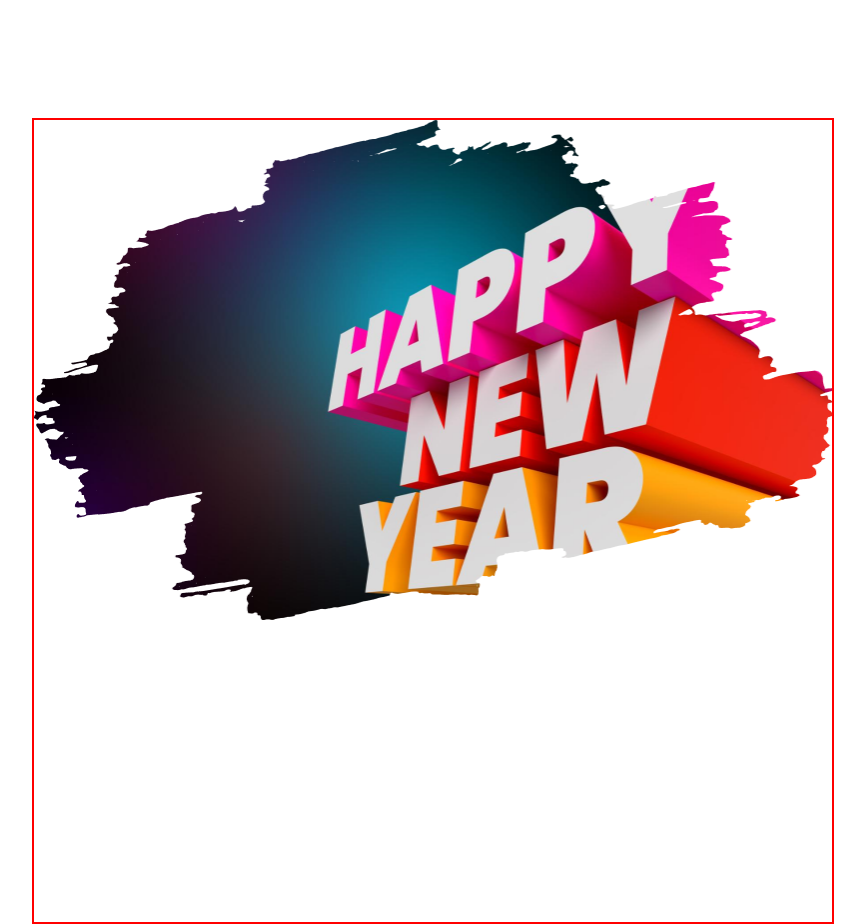
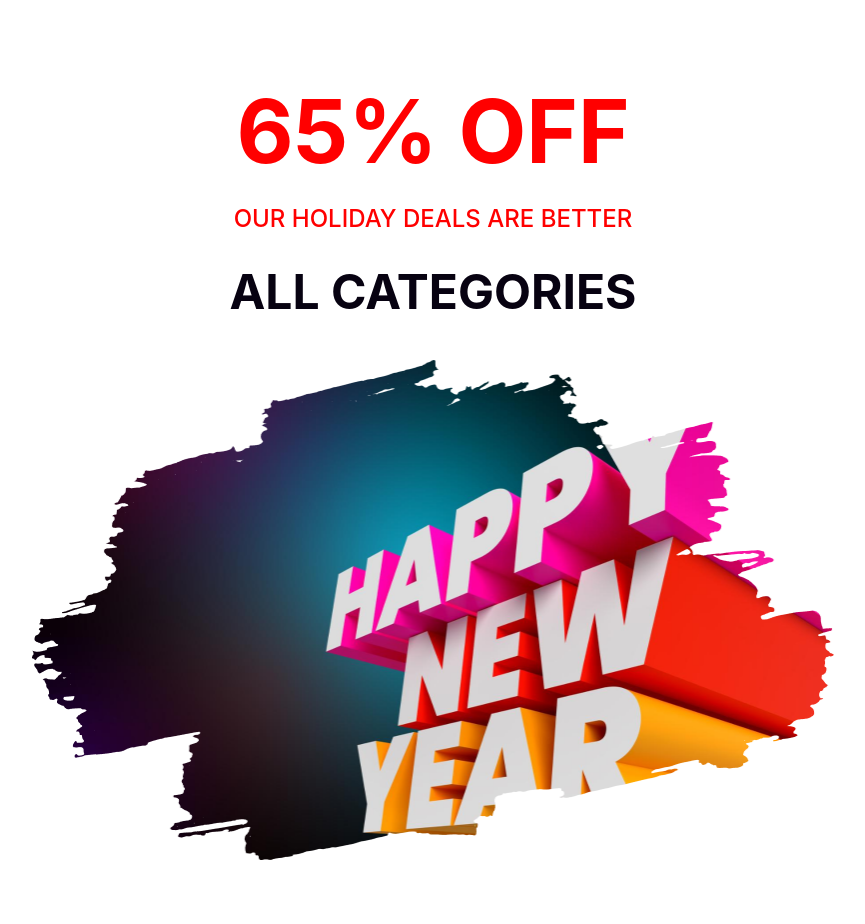
Before and after one commit to tassin-hassan/my-task-new-year, a plain HTML site: page index.html in a window 1280 px wide. Shown: the part 622-1546 px from the top of the page, without its empty margins (207-1072 px from the left). After the commit the page ends 1486 px from the top, so only its background shows below. Drawn offline with Linux system fonts and the light colour scheme.

Commit message:
section complete

```diff
--- a/index.html
+++ b/index.html
@@ -17,8 +17,16 @@
   </header>
 
   <main>
-<section class="offer-container">
+<section class="second-section-container">
+<div class="second-section-content">
+  <h1>65% OFF</h1>
+  <p>OUR HOLIDAY DEALS ARE BETTER</p>
+  <h3>ALL CATEGORIES</h3>
+</div>
 
+<div class="image-section-sontent">
+  <img class="image-section" src="./new-year-offer-resources-main/images/New Year Photo.png" alt="">
+</div>
 
 </section>
   </main>
--- a/style.css
+++ b/style.css
@@ -53,12 +53,58 @@ text-align: center;
 
 /* offer section  */
 
-.offer-container{
+.second-section-container{
 width: 802.9px;
 height: 806px;
-border: 2px solid red;
 margin: 0 auto;
-margin-top: 120px;
-background-image: url("./new-year-offer-resources-main/images/New\ Year\ Photo.png");
+margin-top: 60px;
+/* background-image: url("./new-year-offer-resources-main/images/New\ Year\ Photo.png"); */
 background-repeat: no-repeat;
+display: flex;
+flex-direction: column;
+justify-content: center;
+align-items: center;
 }
+
+.second-section-content{
+  display: flex;
+  flex-direction:column;
+  justify-content: center;
+  align-items: center;
+  margin-bottom: auto;
+
+
+}
+
+.second-section-content h1{
+  color: rgb(255, 0, 0);
+font-family: Inter;
+font-size: 88px;
+font-weight: 700;
+margin-top: 20px;
+
+}
+
+.second-section-content p{
+  color: rgb(255, 0, 0);
+  font-family: Inter;
+  font-size: 24px;
+  font-weight: 500;
+  margin-top: 20px;
+}
+
+.second-section-content h3{
+  color: rgb(7, 2, 17);
+  font-family: Inter;
+  font-size: 48px;
+  font-weight: 700;
+  line-height: 58px;
+  margin-top: 30px;
+}
+
+.image-section{
+
+width: 802.9px;
+height: 500px;
+
+}
```
